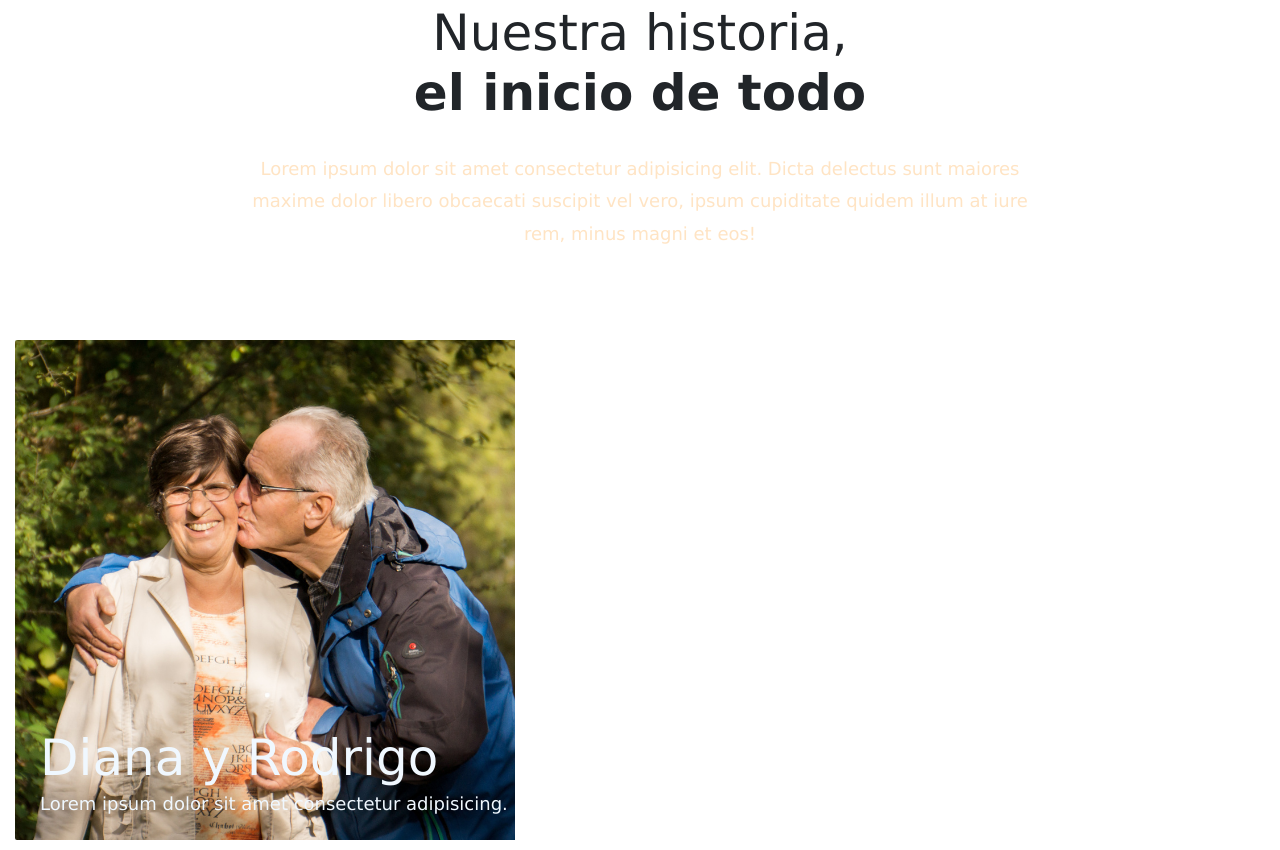
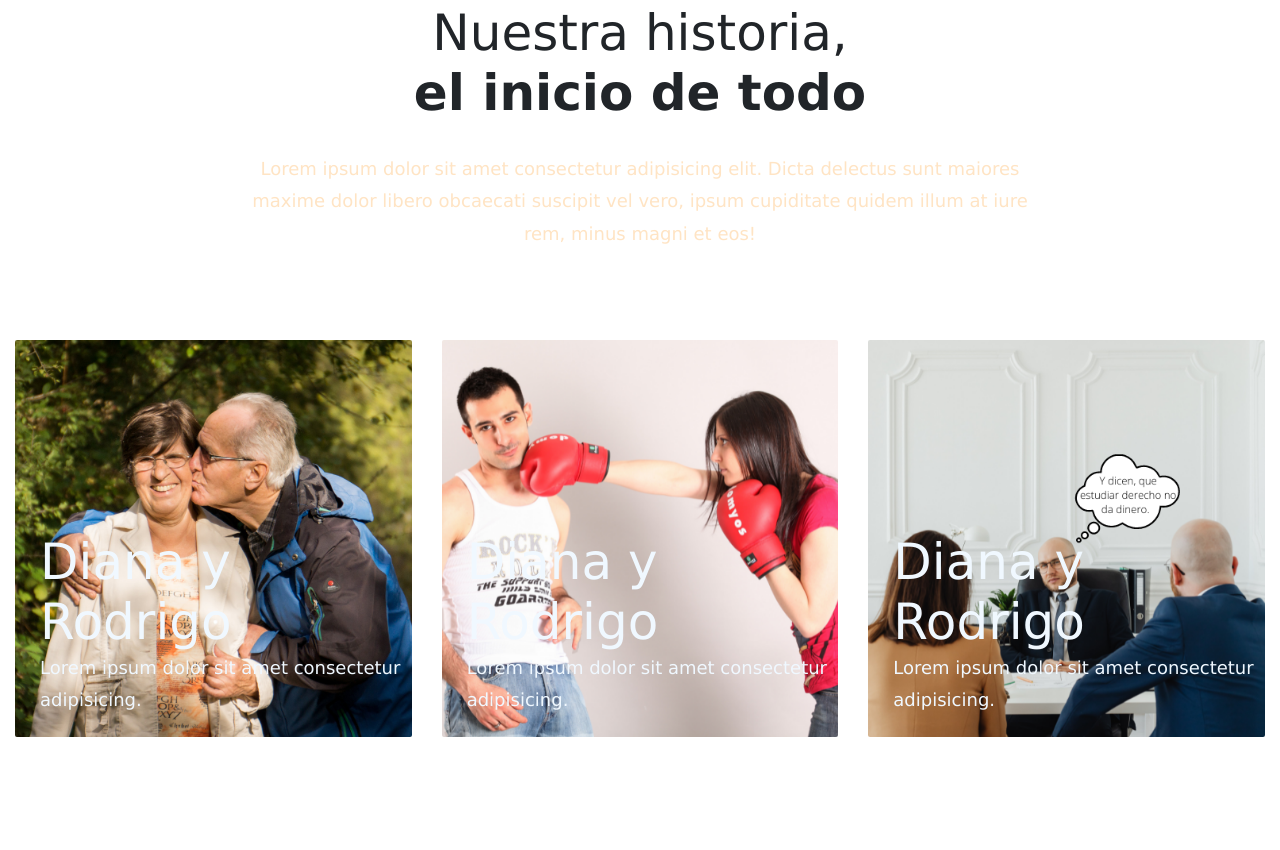
Before and after one commit to Zunyinluck/proyecto, a plain HTML site: page inicio.html in a window 1280 px wide. Shown: the part 1077-1927 px from the top of the page. After the commit the page ends 1824 px from the top, so only its background shows below. Drawn offline with nearby package versions, Linux system fonts and the light colour scheme.

Commit message:
actualizacion de img

```diff
--- a/inicio.html
+++ b/inicio.html
@@ -66,23 +66,47 @@
         <p>Lorem ipsum dolor sit amet consectetur adipisicing elit. Dicta delectus sunt maiores maxime dolor libero obcaecati suscipit vel vero, ipsum cupiditate quidem illum at iure rem, minus magni et eos!</p>
       </div>
       <div class="row">
-        <div class="col-md-6">
+        <div class="col-md-4">
           <div class="nosotros-container">
            <div class="nosotros-details">
              <a href="">
                <h2>Diana y Rodrigo</h2>
                <p>Lorem ipsum dolor sit amet consectetur adipisicing.</p>
              </a>
-
-           </div>
+            </div>
            <img src="/imagenes/ns.png" class="img-fluid" alt="">
           </div>
         </div>
 
+        <div class="col-md-4">
+          <div class="nosotros-container">
+           <div class="nosotros-details">
+             <a href="">
+               <h2>Diana y Rodrigo</h2>
+               <p>Lorem ipsum dolor sit amet consectetur adipisicing.</p>
+             </a>
+            </div>
+           <img src="/imagenes/ns2.png" class="img-fluid" alt="">
+          </div>
+        </div>
+
+        <div class="col-md-4">
+          <div class="nosotros-container">
+           <div class="nosotros-details">
+             <a href="">
+               <h2>Diana y Rodrigo</h2>
+               <p>Lorem ipsum dolor sit amet consectetur adipisicing.</p>
+             </a>
+            </div>
+           <img src="/imagenes/ns3.png" class="img-fluid" alt="">
+          </div>
+        </div>
       </div>
 
+
+
+
     </div>
-
   </section>
 
 
--- a/styles.css
+++ b/styles.css
@@ -100,8 +100,6 @@ a:hover{
   margin: 10px 0;
   border-radius: 2px;
 }
-
-
 
 .nosotros-details{
   position: absolute;
```
Also changed, not shown: imagenes/ns1.png (added), imagenes/ns2.png (added), imagenes/ns3.png (added).
